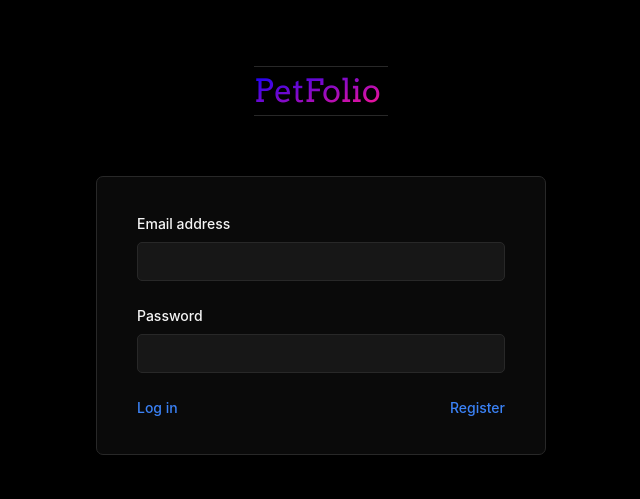
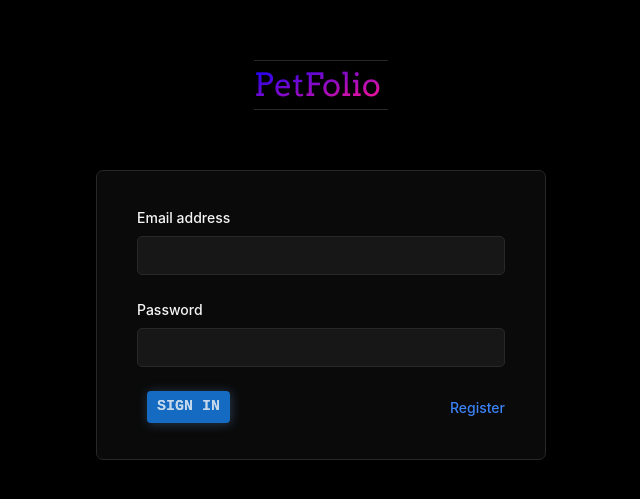
Before and after one commit to Marko010101/chatapp, a React (Vite) app: page /login in a window 1280 px wide. Shown: the part 105-604 px from the top of the page, without its empty margins (319-959 px from the left). Built offline with nearby package versions, Linux system fonts and the light colour scheme.

Commit message:
Update LoginForm.jsx

```diff
--- a/src/features/users/LoginForm.jsx
+++ b/src/features/users/LoginForm.jsx
@@ -8,6 +8,7 @@ import { useLogin } from "./useLogin.js";
 import SpinnerMini from "../../ui/SpinnerMini.jsx";
 import FormRowVertical from "../../ui/FormRowVertical.jsx";
 import Row from "../../ui/Row.jsx";
+import FancyButton from "../../ui/FancyButton.jsx";
 
 function LoginForm() {
   const [email, setEmail] = useState("");
@@ -54,7 +55,7 @@ function LoginForm() {
       <FormRowVertical>
         <Row type="horizontal">
           <Button disabled={isLoading}>
-            {!isLoading ? "Log in" : <SpinnerMini />}
+            {!isLoading ? <FancyButton>Sign in</FancyButton> : <SpinnerMini />}
           </Button>
           <Button
             onClick={(e) => {
```
